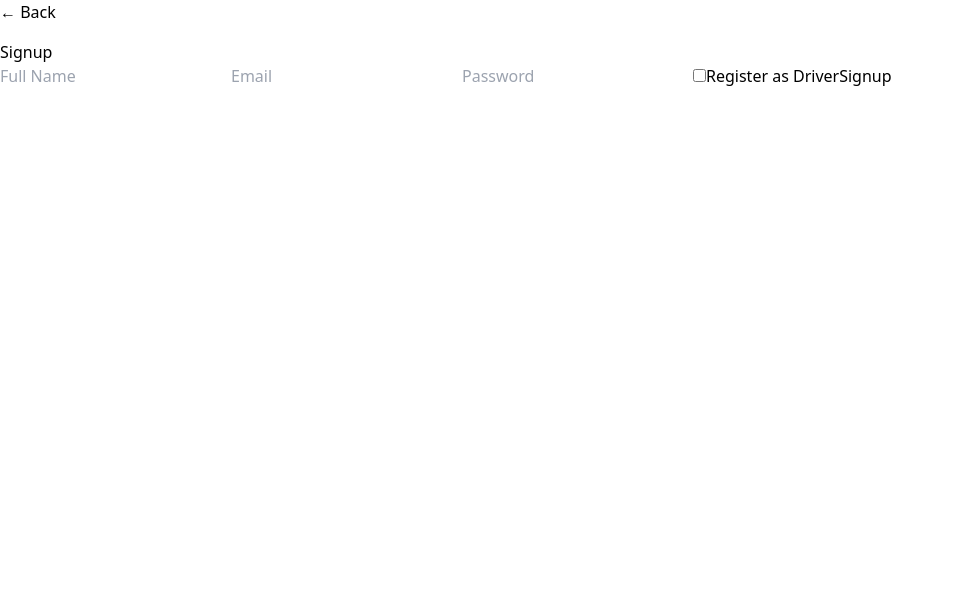
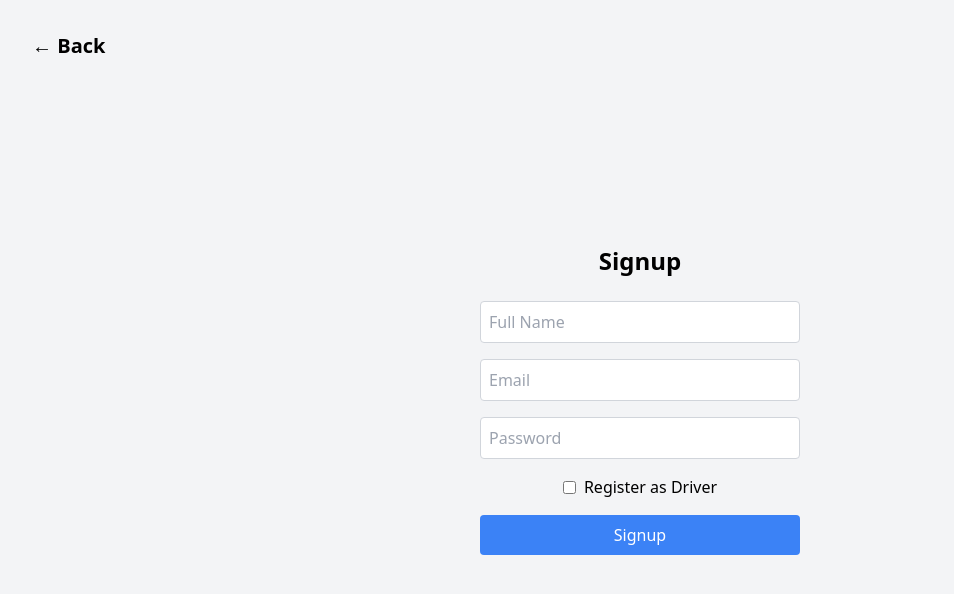
Before and after one commit to cpena366/carpoolu, a React (Create React App) app: page /signup in a window 1280 px wide. Shown: the top 594 px of the page, without its empty margins (0-954 px from the left). Built offline with nearby package versions, Linux system fonts and the light colour scheme.

Commit message:
SignUpLogin UI Update

```diff
--- a/src/pages/Login.js
+++ b/src/pages/Login.js
@@ -78,18 +78,40 @@ function Login() {
   };
 
   return (
-    <div>
-      <button onClick={() => navigate("/")} style={{ marginBottom: "1rem" }}>
-        &larr; Back
-      </button>
-      <h2>Login</h2>
-      <form onSubmit={handleLogin}>
-        <input type="email" placeholder="Email" value={email} onChange={(e) => setEmail(e.target.value)} required />
-        <input type="password" placeholder="Password" value={password} onChange={(e) => setPassword(e.target.value)} required />
-        <button type="submit">Login</button>
-      </form>
-    </div>
-  );
+        <div className="relative min-h-screen bg-gray-100 flex flex-col items-center justify-center">
+          <button
+            onClick={() => navigate("/")}
+            className="absolute top-8 left-8 font-bold text-xl transform transition-transform duration-200 hover:scale-110"
+          >
+            &larr; Back
+          </button>
+          <h2 className="text-2xl font-semibold mb-6">Login</h2>
+          <form onSubmit={handleLogin} className="flex flex-col items-center space-y-4 w-80">
+            <input
+              type="email"
+              placeholder="Email"
+              value={email}
+              onChange={(e) => setEmail(e.target.value)}
+              required
+              className="w-full p-2 border border-gray-300 rounded"
+            />
+            <input
+              type="password"
+              placeholder="Password"
+              value={password}
+              onChange={(e) => setPassword(e.target.value)}
+              required
+              className="w-full p-2 border border-gray-300 rounded"
+            />
+            <button
+              type="submit"
+              className="w-full py-2 bg-blue-500 text-white rounded hover:bg-blue-600"
+            >
+              Login
+            </button>
+          </form>
+        </div>
+      );
 }
 
 export default Login;
--- a/src/pages/Signup.js
+++ b/src/pages/Signup.js
@@ -47,26 +47,62 @@ function Signup() {
   };
 
   return (
-    <div>
-      <button onClick={() => navigate("/")} style={{ marginBottom: "1rem" }}>&larr; Back</button>
-      <h2>Signup</h2>
-      <form onSubmit={handleSignup}>
-        <input type="text" placeholder="Full Name" value={name} onChange={(e) => setName(e.target.value)} required />
-        <input type="email" placeholder="Email" value={email} onChange={(e) => setEmail(e.target.value)} required />
-        <input type="password" placeholder="Password" value={password} onChange={(e) => setPassword(e.target.value)} required />
-        <label>
-          <input type="checkbox" checked={isDriver} onChange={(e) => setIsDriver(e.target.checked)} />
-          Register as Driver
+        <div className="min-h-screen flex flex-col items-center justify-center bg-gray-100">
+          <button
+        onClick={() => navigate("/")}
+        className="absolute top-8 left-8 font-bold text-xl transform transition-transform duration-200 hover:scale-110"
+      >
+        &larr; Back
+      </button>
+          <h2 className="text-2xl font-semibold mb-6">Signup</h2>
+          <form onSubmit={handleSignup} className="flex flex-col items-center space-y-4 w-80">
+            <input
+              type="text"
+              placeholder="Full Name"
+              value={name}
+              onChange={(e) => setName(e.target.value)}
+              required
+              className="w-full p-2 border border-gray-300 rounded"
+            />
+            <input
+              type="email"
+              placeholder="Email"
+              value={email}
+              onChange={(e) => setEmail(e.target.value)}
+              required
+              className="w-full p-2 border border-gray-300 rounded"
+            />
+            <input
+              type="password"
+              placeholder="Password"
+              value={password}
+              onChange={(e) => setPassword(e.target.value)}
+              required
+              className="w-full p-2 border border-gray-300 rounded"
+            />
+            <label className="flex items-center">
+              <input
+                type="checkbox"
+                checked={isDriver}
+                onChange={(e) => setIsDriver(e.target.checked)}
+                className="mr-2"
+              />
+              <span>Register as Driver</span>
             </label>
             {isDriver && (
-          <div>
-            <label>
-              Car Color:
-              <select value={carColor} onChange={(e) => setCarColor(e.target.value)} required>
+              <div className="w-full space-y-2">
+                <label className="block">
+                  <span className="block mb-1">Car Color:</span>
+                  <select
+                    value={carColor}
+                    onChange={(e) => setCarColor(e.target.value)}
+                    required
+                    className="w-full p-2 border border-gray-300 rounded"
+                  >
                     <option value="">Select Color</option>
                     <option value="Dark Red">Dark Red</option>
                     <option value="Red">Red</option>
-                <option value="Pink">Red</option>
+                    <option value="Pink">Pink</option>
                     <option value="Blue">Blue</option>
                     <option value="Black">Black</option>
                     <option value="White">White</option>
@@ -80,9 +116,14 @@ function Signup() {
                     <option value="Other">Other</option>
                   </select>
                 </label>
-            <label>
-              Car Brand:
-              <select value={carBrand} onChange={(e) => setCarBrand(e.target.value)} required>
+                <label className="block">
+                  <span className="block mb-1">Car Brand:</span>
+                  <select
+                    value={carBrand}
+                    onChange={(e) => setCarBrand(e.target.value)}
+                    required
+                    className="w-full p-2 border border-gray-300 rounded"
+                  >
                     <option value="">Select Model</option>
                     <option value="Toyota">Toyota</option>
                     <option value="Honda">Honda</option>
@@ -99,9 +140,14 @@ function Signup() {
                     <option value="Other">Other</option>
                   </select>
                 </label>
-            <label>
-              Car Make:
-              <select value={carMake} onChange={(e) => setCarMake(e.target.value)} required>
+                <label className="block">
+                  <span className="block mb-1">Car Make:</span>
+                  <select
+                    value={carMake}
+                    onChange={(e) => setCarMake(e.target.value)}
+                    required
+                    className="w-full p-2 border border-gray-300 rounded"
+                  >
                     <option value="">Select Make</option>
                     <option value="Car (Sedan)">Car</option>
                     <option value="Truck">Truck</option>
@@ -115,7 +161,9 @@ function Signup() {
                 </label>
               </div>
             )}
-        <button type="submit">Signup</button>
+            <button type="submit" className="w-full py-2 bg-blue-500 text-white rounded hover:bg-blue-600">
+              Signup
+            </button>
           </form>
         </div>
       );
```
Lines whose indentation alone changed are shown as unchanged.
